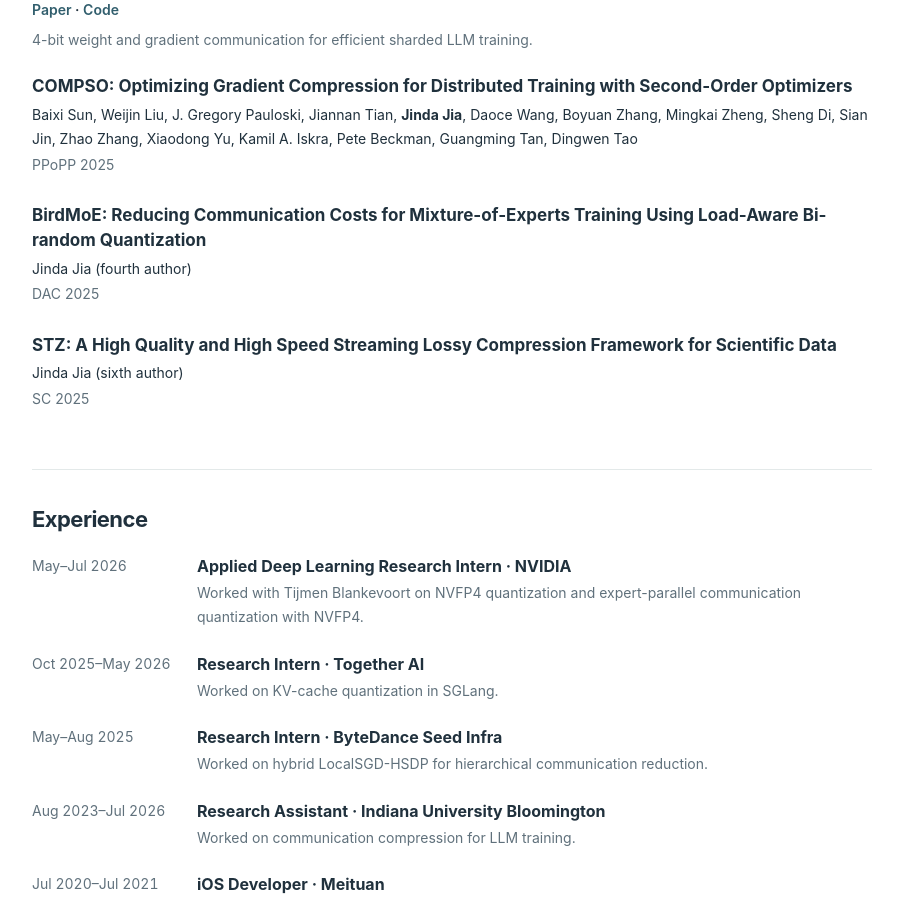
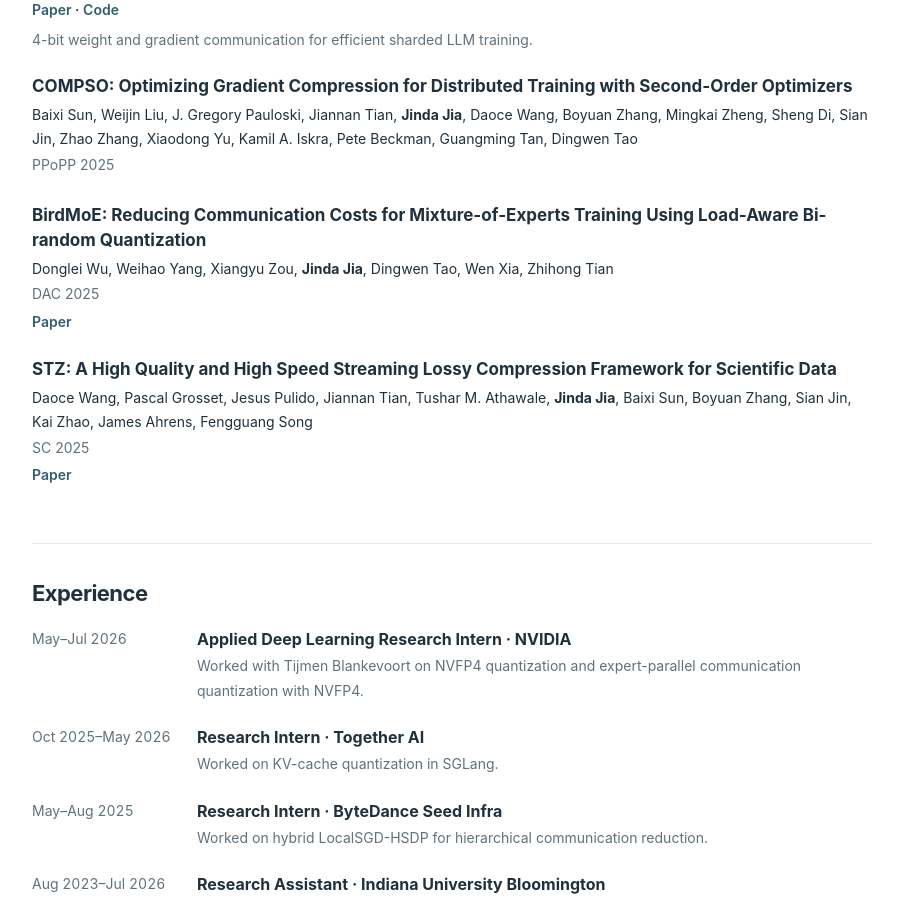
Before and after one commit to jindajia/jindajia.github.io, a Jekyll site: the page built from index.md, in a window 1280 px wide and 900 px high, scrolled down 1319 px. Shown: the whole window, without its empty margins (188-1091 px from the left). Built offline with Jekyll 4.4.1, drawn with Linux system fonts in a browser that asks for light colours.

Commit message:
List complete BirdMoE and STZ authors

```diff
--- a/index.md
+++ b/index.md
@@ -43,13 +43,15 @@ layout: home
     </li>
     <li>
       <span class="paper-title">BirdMoE: Reducing Communication Costs for Mixture-of-Experts Training Using Load-Aware Bi-random Quantization</span>
-      <p class="authors">Jinda Jia (fourth author)</p>
+      <p class="authors">Donglei Wu, Weihao Yang, Xiangyu Zou, <strong>Jinda Jia</strong>, Dingwen Tao, Wen Xia, Zhihong Tian</p>
       <p class="venue">DAC 2025</p>
+      <div class="paper-links"><a href="https://dl.acm.org/doi/10.1109/DAC63849.2025.11132853">Paper</a></div>
     </li>
     <li>
       <span class="paper-title">STZ: A High Quality and High Speed Streaming Lossy Compression Framework for Scientific Data</span>
-      <p class="authors">Jinda Jia (sixth author)</p>
+      <p class="authors">Daoce Wang, Pascal Grosset, Jesus Pulido, Jiannan Tian, Tushar M. Athawale, <strong>Jinda Jia</strong>, Baixi Sun, Boyuan Zhang, Sian Jin, Kai Zhao, James Ahrens, Fengguang Song</p>
       <p class="venue">SC 2025</p>
+      <div class="paper-links"><a href="https://arxiv.org/abs/2509.01626">Paper</a></div>
     </li>
   </ol>
 </section>
```
